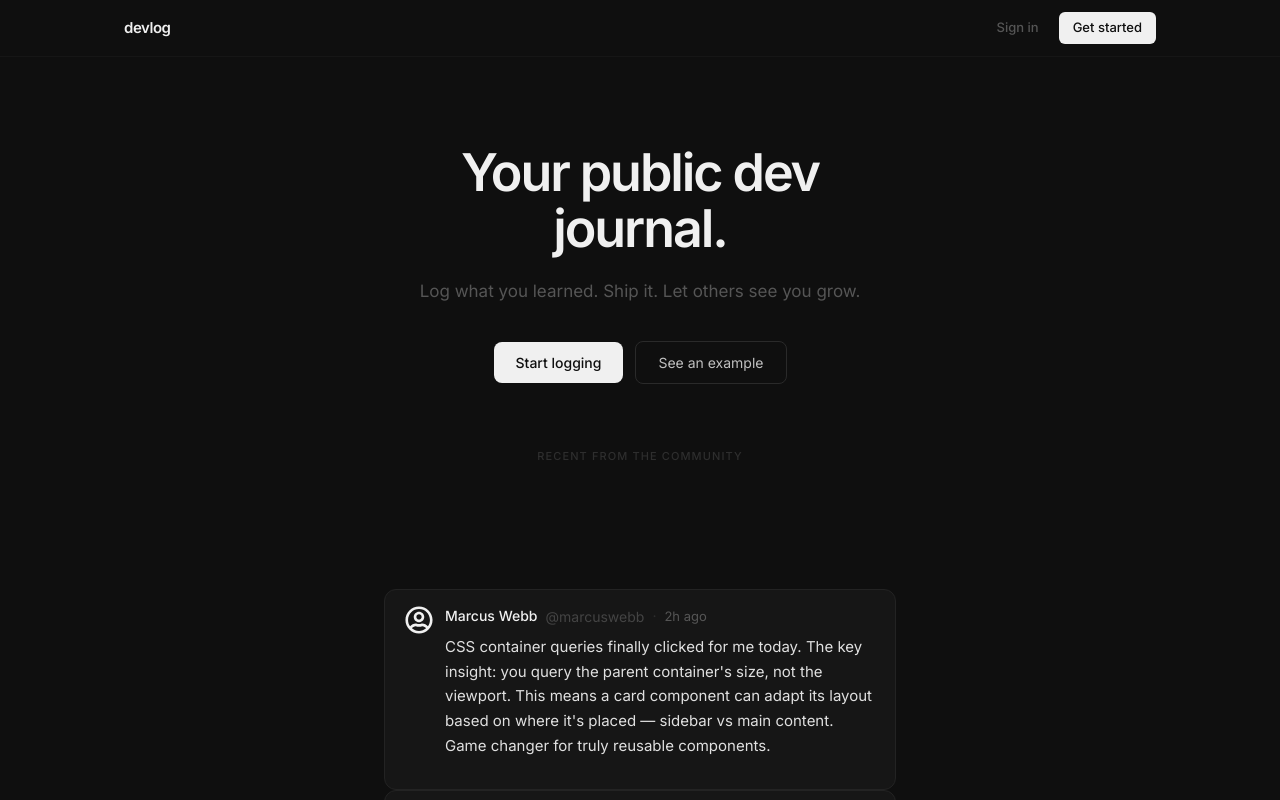
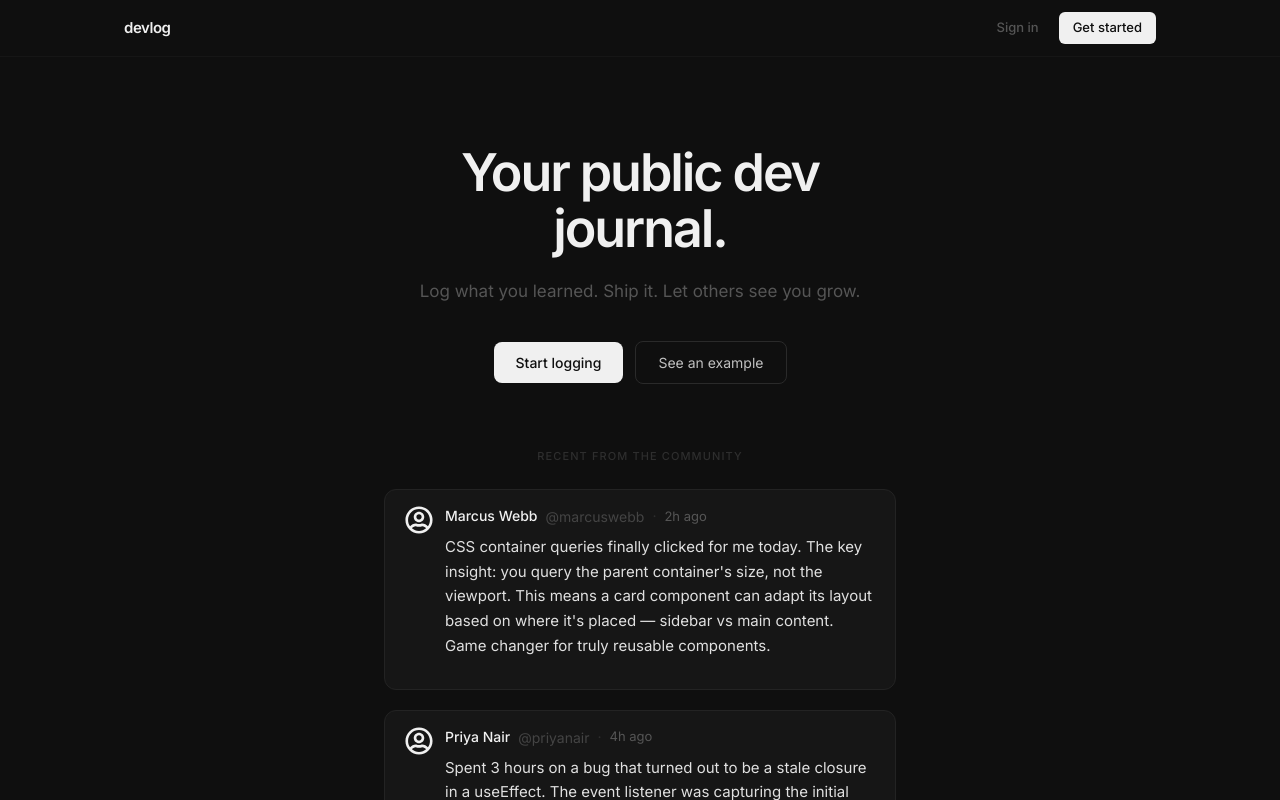
Before and after one commit to h3pixz/DevLog, a React (Vite) app: page / in a window 1280 px wide. Shown: the top 800 px of the page. Built offline with nearby package versions, Linux system fonts and the light colour scheme.

Commit message:
fix margin layout

```diff
--- a/src/components/Hero.tsx
+++ b/src/components/Hero.tsx
@@ -67,7 +67,7 @@ export default function Hero() {
         </div>
       </div>
 
-      <div style={{ maxWidth: 580, margin: "0 auto", padding: "0 24px 100px" }}>
+      <div style={{ maxWidth: 580, margin: "0 auto", padding: "0 24px" }}>
         <p
           style={{
             fontSize: 11,
@@ -81,8 +81,6 @@ export default function Hero() {
         >
           Recent from the community
         </p>
-
-        <div className="flex flex-col gap-2.5"></div>
       </div>
     </>
   );
--- a/src/components/LogCard.tsx
+++ b/src/components/LogCard.tsx
@@ -23,6 +23,7 @@ export default function LogCard({ entry }: Props) {
         border: "1px solid #232323",
         borderRadius: 12,
         padding: "16px 20px",
+        marginBottom: "20px"
       }}
       className="mx-auto max-w-lg"
     >
```
